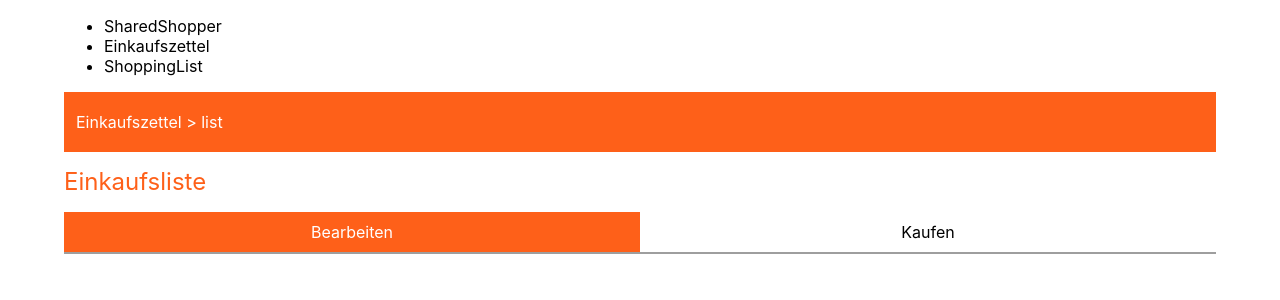
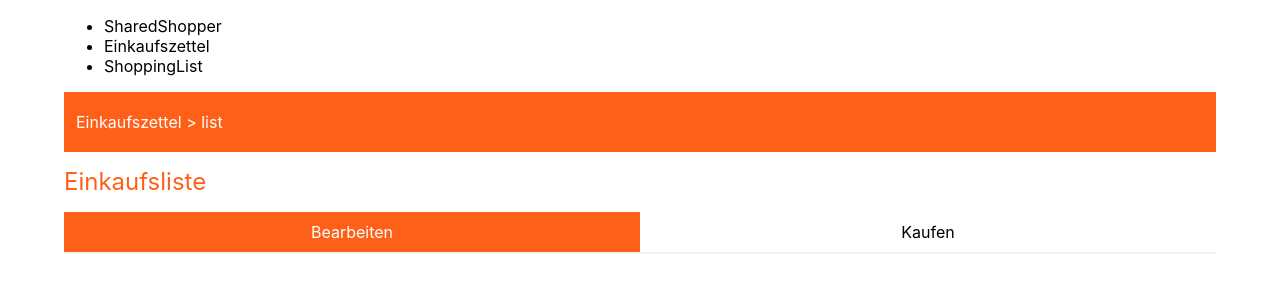
Before and after one commit to fonzerelly/shared-shopper, a React (Create React App) app: page /list/shoppinglist in a window 1280 px wide. Shown: the top 300 px of the page. Built offline with nearby package versions, Linux system fonts and the light colour scheme; the HTML template or start-up script is replaced by a standard one.

Commit message:
#14 CSS change for Tabsborder

```diff
--- a/src/List/List.css
+++ b/src/List/List.css
@@ -88,7 +88,7 @@ button {
     justify-content: space-between;
     margin-bottom: 1rem;
     padding-bottom: 0px;
-    border-bottom: 2px outset #f2f2f2;
+    border-bottom: 2px solid #f2f2f2;
 
 }
 
```
